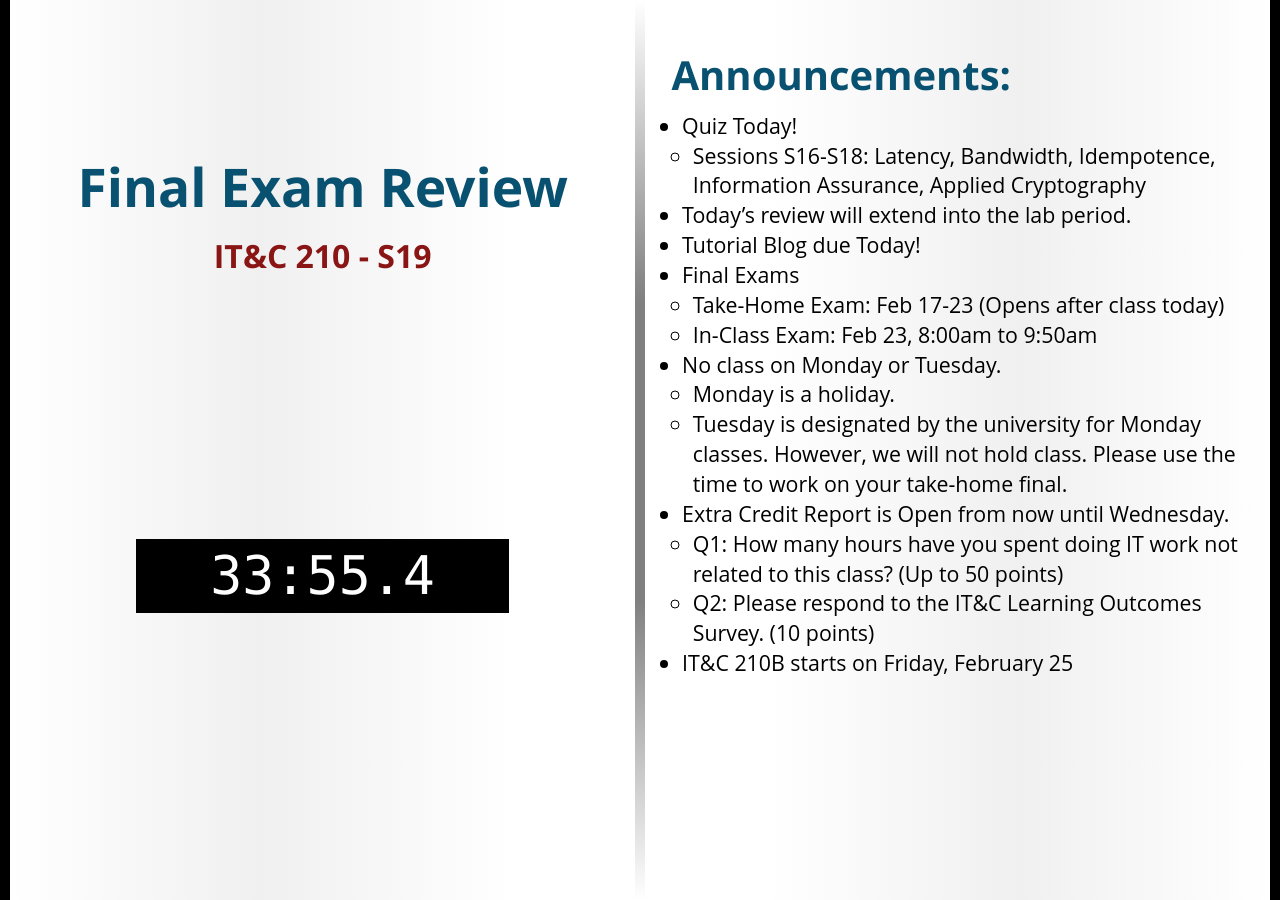
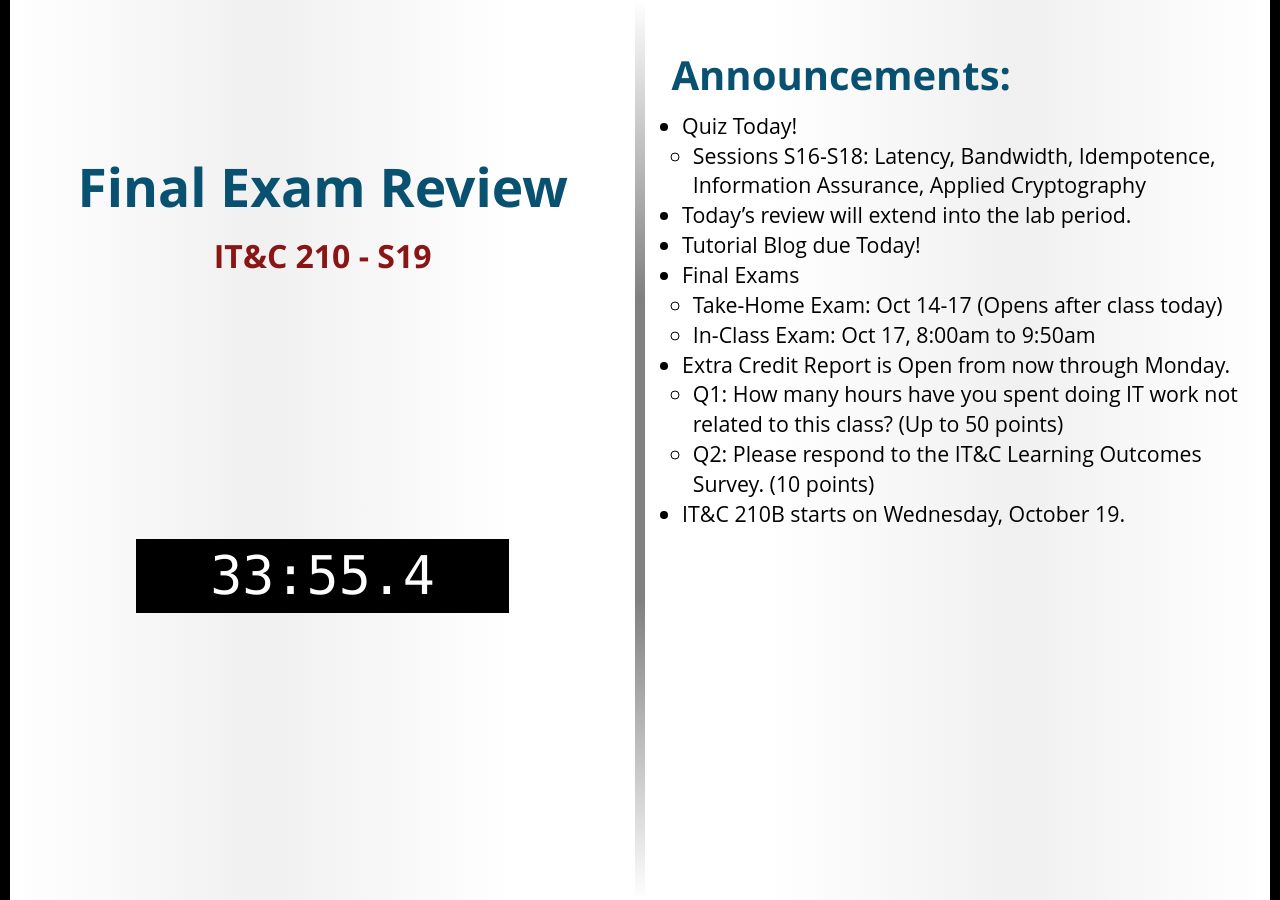
Before and after one commit to BYU-ITC-210/BYU-ITC-210.github.io, a Jekyll site: the page built from _welcome/S19.md, in a window 1280 px wide. Built offline with Jekyll 4.4.1, drawn with Linux system fonts in a browser that asks for light colours; some web fonts are replaced.

Commit message:
Welcome S19

```diff
--- a/_welcome/S19.md
+++ b/_welcome/S19.md
@@ -1,19 +1,16 @@
 ---
 title: Final Exam Review
 session: S19
-quiz: zinc68
+quiz: whirlwind
 ---
 * Quiz Today!
     * Sessions S16-S18: Latency, Bandwidth, Idempotence, Information Assurance, Applied Cryptography
 * Today's review will extend into the lab period.
 * Tutorial Blog due Today!
 * Final Exams
-    * Take-Home Exam: Feb 17-23 (Opens after class today)
-    * In-Class Exam: Feb 23, 8:00am to 9:50am
-* No class on Monday or Tuesday.
-    * Monday is a holiday.
-    * Tuesday is designated by the university for Monday classes. However, we will not hold class. Please use the time to work on your take-home final.
-* Extra Credit Report is Open from now until Wednesday.
+    * Take-Home Exam: Oct 14-17 (Opens after class today)
+    * In-Class Exam: Oct 17, 8:00am to 9:50am
+* Extra Credit Report is Open from now through Monday.
     * Q1: How many hours have you spent doing IT work not related to this class? (Up to 50 points)
     * Q2: Please respond to the IT&C Learning Outcomes Survey. (10 points)
-* IT&C 210B starts on Friday, February 25
+* IT&C 210B starts on Wednesday, October 19.
```
